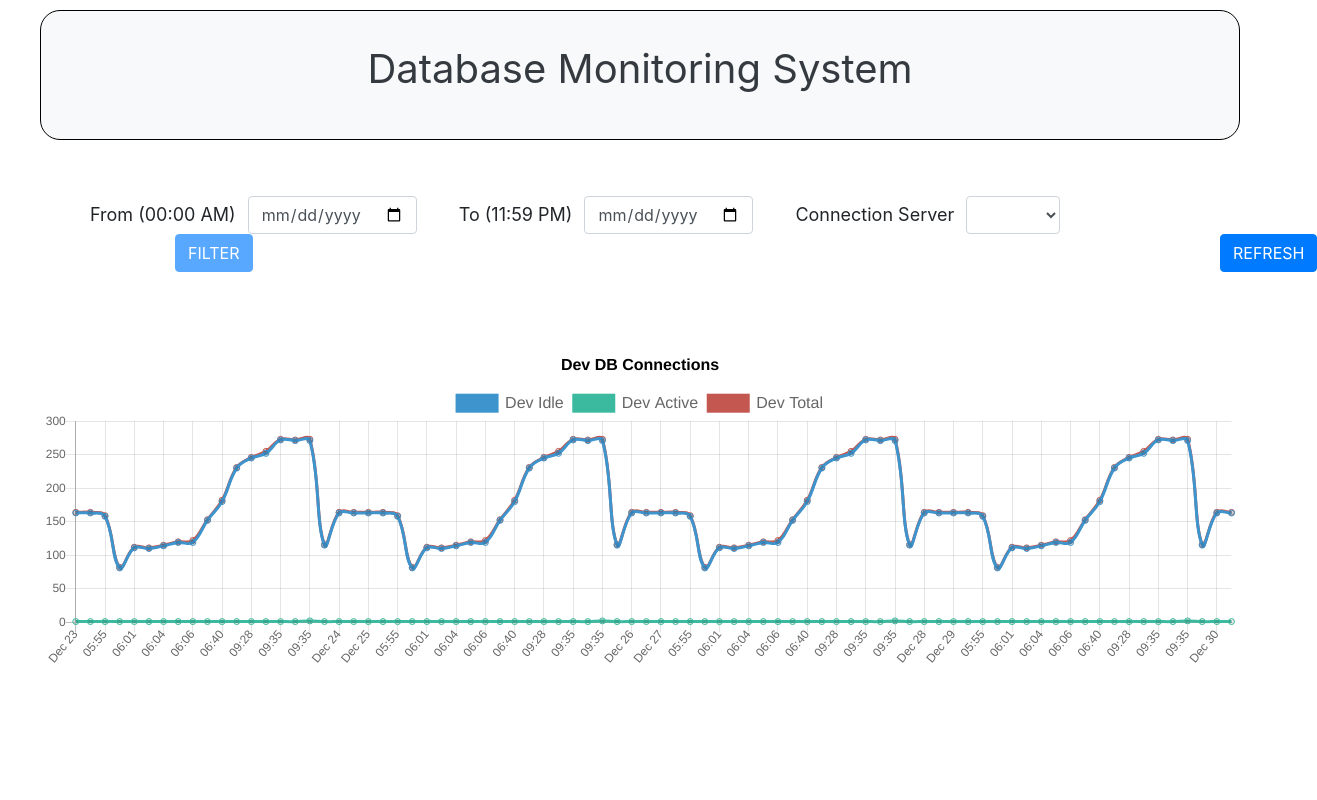
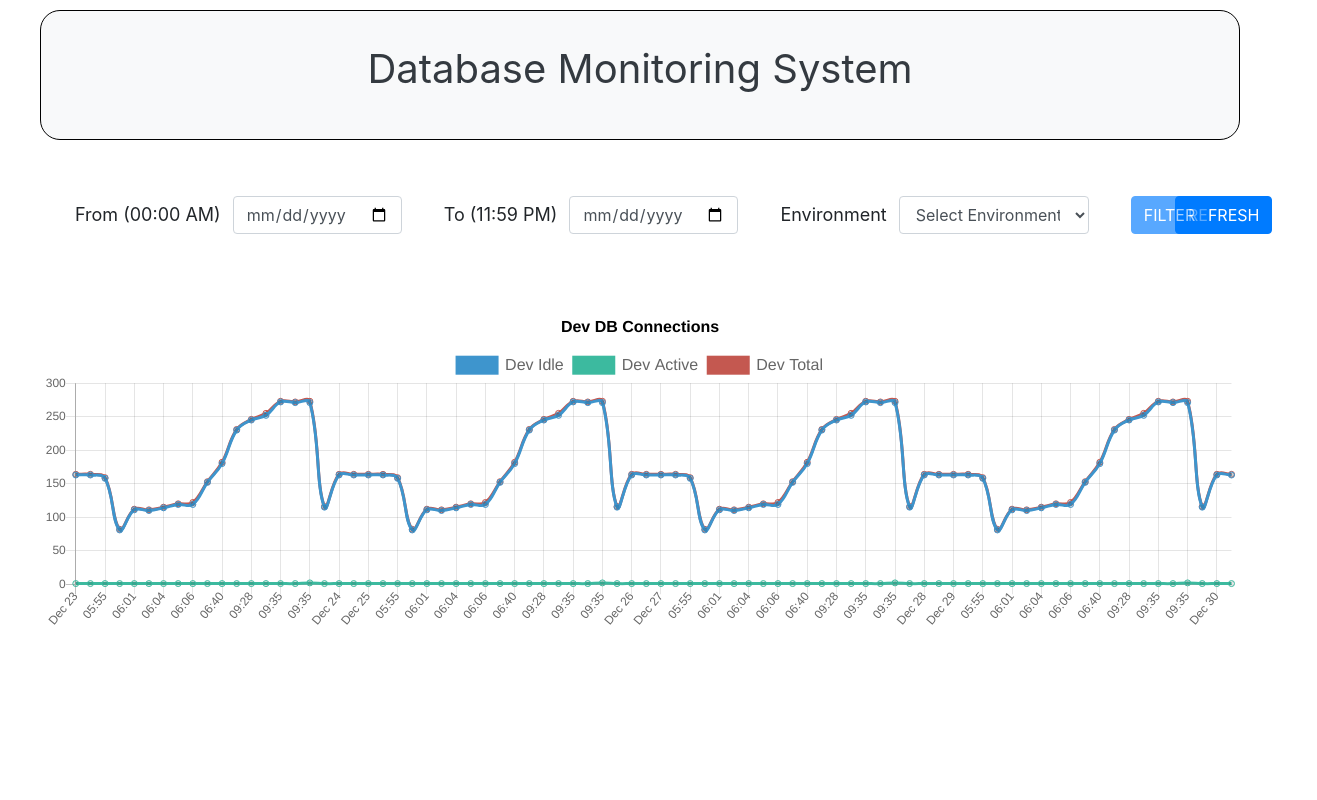
Before and after one commit to VenuGopal1899/Database-Connection-Monitor, an Angular app: page / in a window 1280 px wide. Shown: the top 800 px of the page, 1317 px wide, since content can reach past the window. Built offline with nearby package versions, Linux system fonts and the light colour scheme.

Commit message:
css adjustments based on requirements

```diff
--- a/src/app/app.component.css
+++ b/src/app/app.component.css
@@ -26,16 +26,15 @@ label, input, select{
   margin-right: 30px;
 }
 
-.filter{
-  margin-left: 85px;
+#environment{
+  width: 190px;
 }
-
 .filter-graph{
   margin-left: 35px;
 }
 
 .refresh{
-  margin-left: 1130px;
+  margin-left: 1100px;
   margin-top: -38px;
 }
 
--- a/src/app/app.component.html
+++ b/src/app/app.component.html
@@ -4,7 +4,7 @@
     </div>
 
     <span class="container d-inline">
-        <div class="filter-graph container">
+        <div class="filter-graph">
             <form #connectionForm="ngForm" class="form-inline" [formGroup]="timeLine" (ngSubmit)="filterfunc()">
                 <div class="form-group">
                     <label class="display-4" for="startDate"><b>From (00:00 AM)</b></label>
@@ -15,8 +15,9 @@
                     <input type="date" formControlName="toDate" class="form-control" required>
                 </div>
                 <div class="form-group">
-                    <label class="display-4" for="connection-server"><b>Connection Server</b></label>
-                    <select class="form-control" formControlName="connectionserver" required>
+                    <label class="display-4" for="connection-server"><b>Environment</b></label>
+                    <select name="environment" id="environment" [(ngModel)]="environment" class="form-control" formControlName="connectionserver" required>
+                        <option [ngValue]="null" disabled selected hidden>Select Environment</option>
                         <option>DEV</option>
                         <option>QA</option>
                         <option>DEMO</option>
--- a/src/app/app.component.ts
+++ b/src/app/app.component.ts
@@ -25,6 +25,7 @@ export class AppComponent implements OnInit {
   chart: [];
   chart2: [];
   chart3: [];
+  environment =  null;
   startDate: any;
   endDate: any;
   userStartDate: any;
@@ -423,14 +424,20 @@ export class AppComponent implements OnInit {
   }
 
   refreshfunc() {
-      // this.connectservice.getConnectionHistory().subscribe(res => {
-      //   const result = [];
-      //   for(var i in res){
-      //     result.push(res[i]);
-      //   }
+    // For api connection, uncomment below lines
+    // this.connectservice.getConnectionHistory().subscribe(res => {
+    //   const result = [];
+    //   for(var i in res){
+    //     result.push(res[i]);
+    //   }
+      // this.totalConnectionsList = result;
+      // var s = new Date(Date.parse(result[0].time));
+      // var e = new Date(Date.parse(result[result.length-1].time));
         this.errDates = false;
         this.fromDateError = false;
         this.toDateError = false;
+
+        // For api connection, comment below 3 lines
         this.totalConnectionsList = tempResult;
         var s = new Date(Date.parse(tempResult[0].time));
         var e = new Date(Date.parse(tempResult[tempResult.length-1].time));
```
